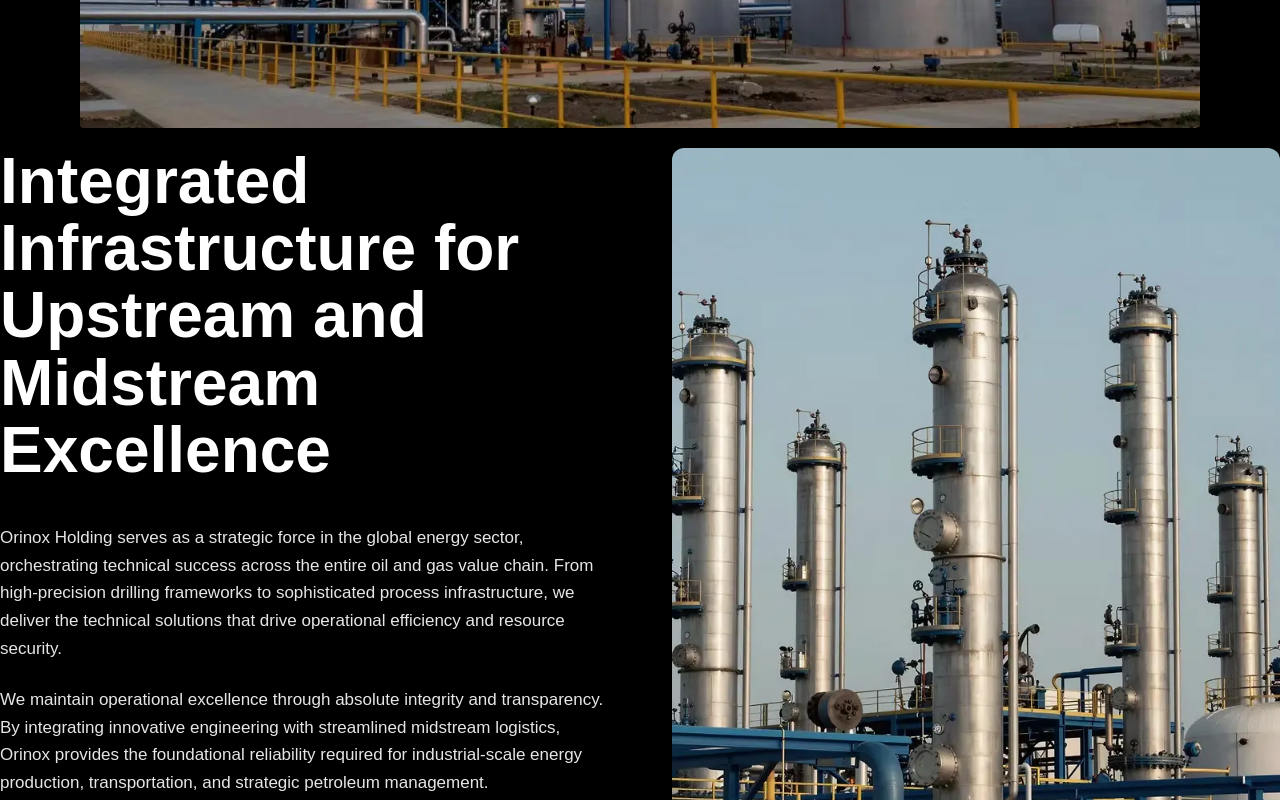
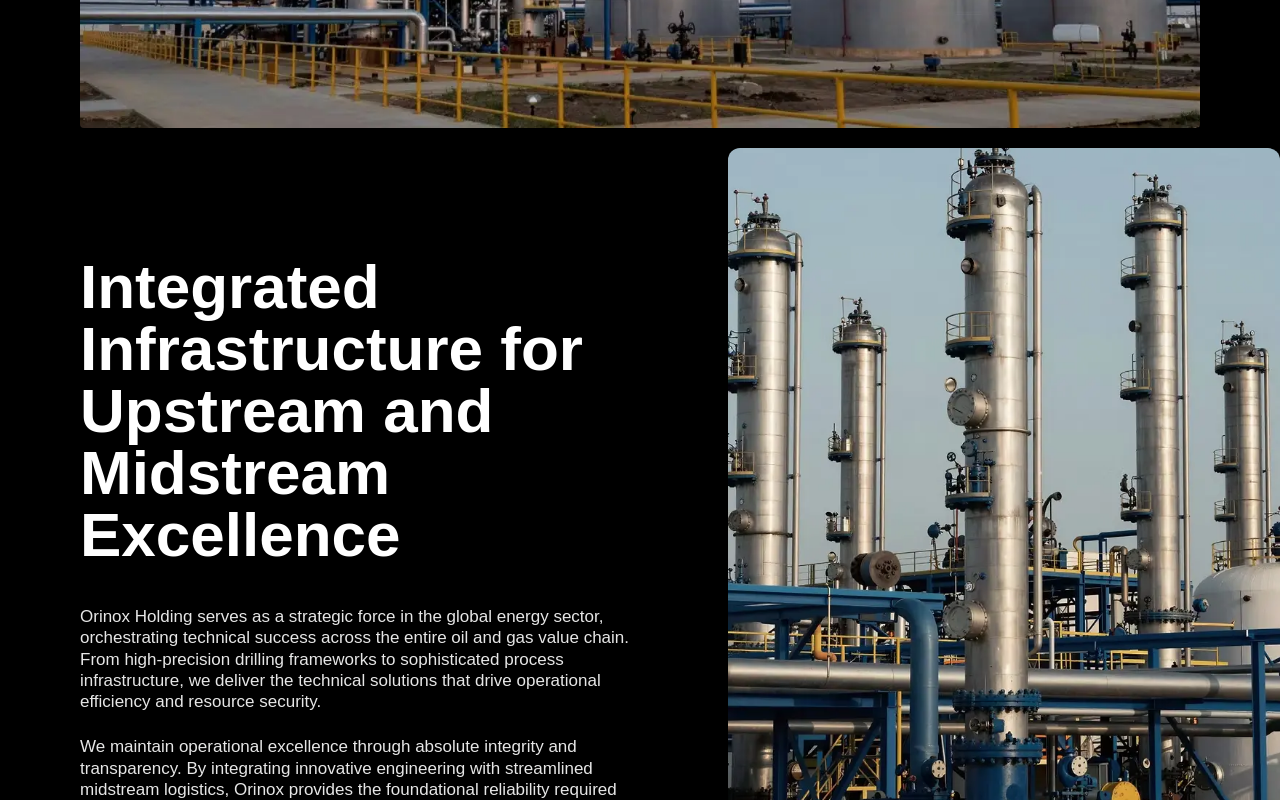
Before and after one commit to maisonatelier52-ux/new-project, a Next.js app: page /about in a window 1280 px wide. Shown: the part 4460-5260 px from the top of the page. Built offline with nearby package versions, Linux system fonts and the light colour scheme.

Commit message:
updating logo centered02

```diff
--- a/package.json
+++ b/package.json
@@ -9,6 +9,7 @@
     "lint": "eslint"
   },
   "dependencies": {
+    "framer-motion": "^12.34.3",
     "next": "16.1.6",
     "react": "19.2.3",
     "react-dom": "19.2.3"
--- a/src/app/about/page.tsx
+++ b/src/app/about/page.tsx
@@ -26,7 +26,6 @@
     <IntegratedInfrastructure/>
     <CoreOperationalSectors/>
     <TechnicalAndMidstream/>
-    {/* <SafetyAtScale/> */}
     <GlobalFootprint/>
     <ContactSection/>
     <QuoteSection/>
--- a/src/components/ContactSection.tsx
+++ b/src/components/ContactSection.tsx
@@ -66,15 +66,20 @@
   });
 
   console.log("Form submitted", form);
+
+  // Hide success message after 3 seconds
+  setTimeout(() => {
+    setIsSuccess(false);
+  }, 3000);
 }, 1000);
   };
 
   return (
-    <section className="w-full bg-black text-white py-50 px-8 md:px-16 lg:px-24">
-      <div className="mx-auto flex flex-col lg:flex-row gap-40">
+    <section className="w-full bg-black text-white py-40 px-8 md:px-16 lg:px-24">
+      <div className="mx-auto flex flex-col lg:flex-row items-start gap-40 py-10">
 
         {/* LEFT CONTENT */}
-        <div className="flex-1 flex flex-col justify-center">
+        <div className="flex-1 flex flex-col pt-4 lg:pt-14">
           <h2 className="text-4xl md:text-6xl lg:text-[62px] font-bold leading-none mb-8">
             Connect with our <br /> petroleum experts.
           </h2>
@@ -133,10 +138,10 @@
                 placeholder="Enter your email"
                 className={`w-full mt-2 bg-transparent border rounded-md px-4 py-3
                   placeholder:text-white/90 focus:outline-none
-                  ${errors.email ? "border-red-500" : "border-white"}`}
+                  ${errors.email ? "border-red-700" : "border-white"}`}
               />
               {errors.email && (
-                <p className="mt-2 text-red-500 text-sm">ⓘ {errors.email}</p>
+                <p className="mt-2 text-red-700 text-[12px] font-light">ⓘ {errors.email}</p>
               )}
             </div>
 
@@ -148,7 +153,7 @@
                 value={form.topic}
                 onChange={handleChange}
                 className={`w-full mt-2 bg-transparent rounded-md px-4 py-3
-                  ${errors.topic ? "border border-red-500" : "border border-white"}`}
+                  ${errors.topic ? "border border-red-700" : "border border-white"}`}
               >
                 <option value="" className="text-black">
                   Select a topic
@@ -159,7 +164,7 @@
                 <option className="text-black">Technical Advisory</option>
               </select>
               {errors.topic && (
-                <p className="mt-2 text-red-500 text-sm">ⓘ {errors.topic}</p>
+                <p className="mt-2 text-red-700 text-[12px] font-light">ⓘ {errors.topic}</p>
               )}
             </div>
 
@@ -174,10 +179,10 @@
                 placeholder="Tell us how we can help you"
                 className={`w-full mt-2 bg-transparent rounded-md px-4 py-3
                   placeholder:text-white/90 focus:outline-none
-                  ${errors.message ? "border border-red-500" : "border border-white"}`}
+                  ${errors.message ? "border border-red-700" : "border border-white"}`}
               />
               {errors.message && (
-                <p className="mt-2 text-red-500 text-sm">ⓘ {errors.message}</p>
+                <p className="mt-2 text-red-700 text-[12px] font-light">ⓘ {errors.message}</p>
               )}
             </div>
 
@@ -185,7 +190,7 @@
             <button
   type="submit"
   disabled={isLoading}
-  className={`w-full h-[56px] flex items-center justify-center rounded-md
+  className={`w-full h-[56px] cursor-pointer flex items-center justify-center rounded-md
     font-medium text-lg transition
     ${isLoading
       ? "bg-[#0b2a4a]/70 cursor-not-allowed"
--- a/src/components/IntegratedInfrastructure.tsx
+++ b/src/components/IntegratedInfrastructure.tsx
@@ -1,39 +1,45 @@
+"use client";
 import Image from "next/image";
+import { motion } from "framer-motion";
 
 export default function IntegratedInfrastructure() {
   return (
-    <section className="w-full bg-black py-5">
-      <div className="mx-auto flex flex-col lg:flex-row items-start gap-16">
-
+    <section className="w-full bg-black overflow-hidden ">
+      <div className="flex flex-col lg:flex-row items-start mt-5">
         {/* LEFT CONTENT */}
-        <div className="flex-1 max-w-[620px]">
-          <h2 className="text-4xl md:text-6xl lg:text-[64px] text-white font-bold leading-[1.05] mb-10">
+        <div className="flex-1 pt-16 lg:pt-27 pb-20 pl-8 md:pl-16 lg:pl-20 pr-8 lg:pr-24">
+          <h2 className="text-4xl md:text-6xl lg:text-[62px] text-white font-bold leading-none mb-10">
             Integrated Infrastructure for Upstream and Midstream Excellence
           </h2>
 
-          <p className="text-[17px] text-white/90 leading-relaxed mb-6">
+          <p className="text-[17px] text-white/90 leading-tight mb-6">
             Orinox Holding serves as a strategic force in the global energy sector, orchestrating technical success across the entire oil and gas value chain. From high-precision drilling frameworks to sophisticated process infrastructure, we deliver the technical solutions that drive operational efficiency and resource security.
           </p>
 
-          <p className="text-[17px] text-white/90 leading-relaxed">
+          <p className="text-[17px] text-white/90 leading-tight">
             We maintain operational excellence through absolute integrity and transparency. By integrating innovative engineering with streamlined midstream logistics, Orinox provides the foundational reliability required for industrial-scale energy production, transportation, and strategic petroleum management.
           </p>
         </div>
 
         {/* RIGHT IMAGE */}
-        <div className="flex-1 w-full">
-          <div className="w-full h-full rounded-xl overflow-hidden">
+        <motion.div
+          initial={{ x: "100%", opacity: 0 }}
+          whileInView={{ x: 0, opacity: 1 }}
+          viewport={{ once: true }}
+          transition={{ duration: 3, ease: [0.25, 1, 0.5, 1] }}
+          className="flex-1 w-full h-[550px] lg:h-[750px]"
+        >
+          <div className="w-full h-full overflow-hidden">
             <Image
-              src="/images/integrated-infrastructure.webp" // put image in public/images
+              src="/images/integrated-infrastructure.webp"
               alt="Upstream and Midstream Infrastructure"
-              width={700}
-              height={900}
-              className="w-full h-full object-cover"
+              width={1000}
+              height={800}
+              className="w-full h-full object-cover rounded-xl"
               priority
             />
           </div>
-        </div>
-
+        </motion.div>
       </div>
     </section>
   );
```
Also changed, not shown: 1 other file (tests, documents, lock files or other folders).
